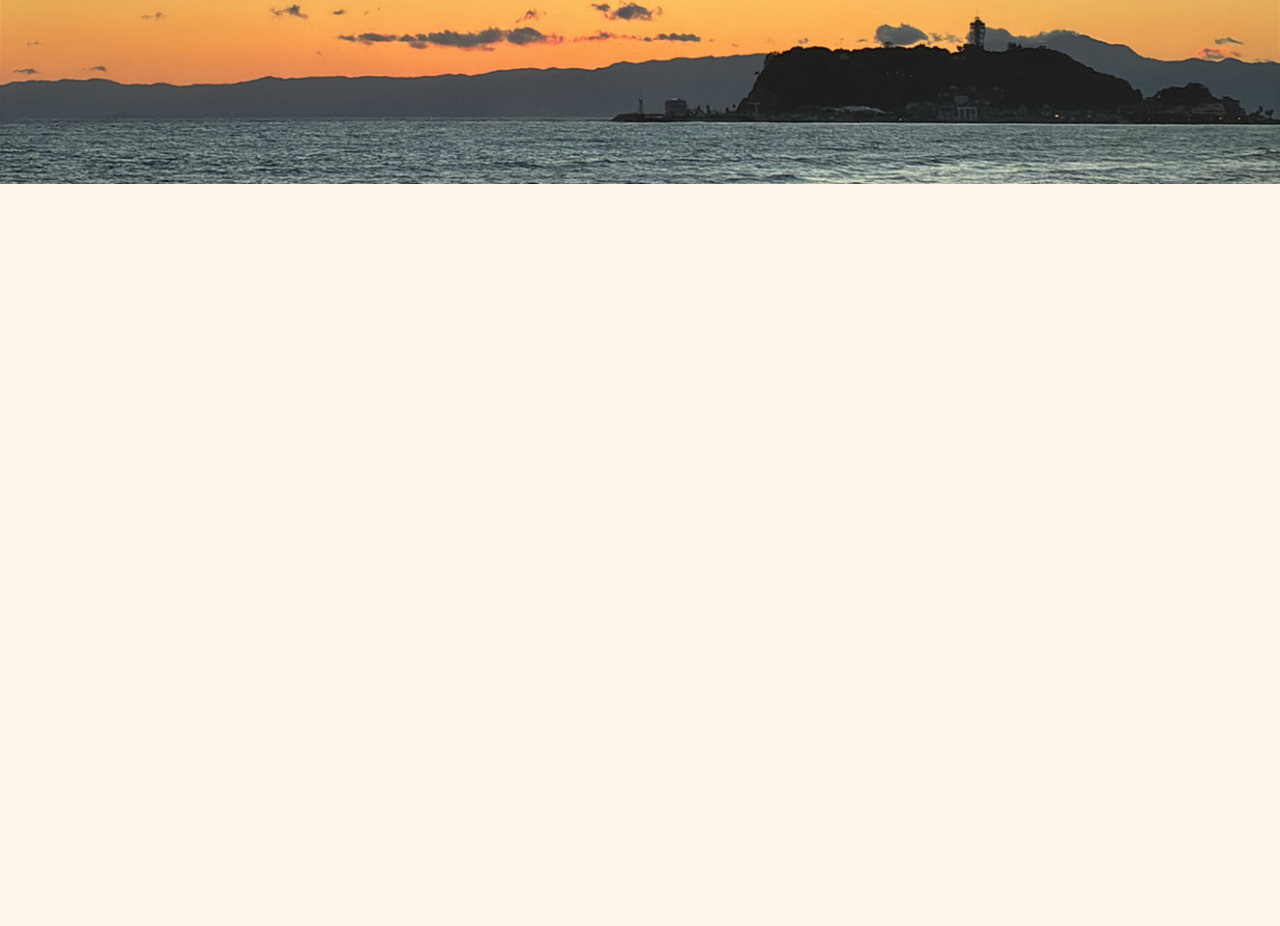
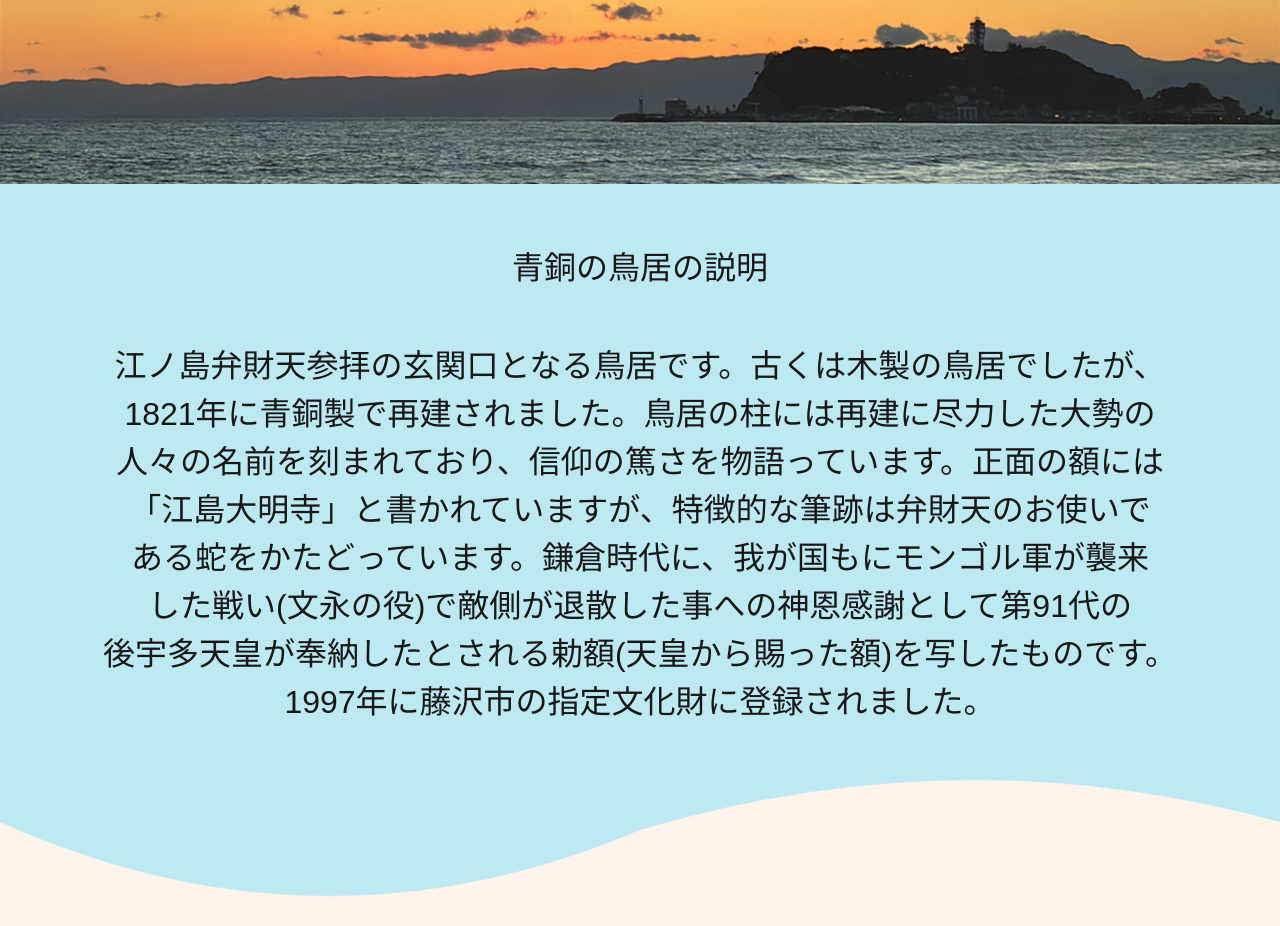
Before and after one commit to Tomoryo211/enosima_island, a Next.js app: page / in a window 1280 px wide. Shown: the part 445-1371 px from the top of the page. Before the commit the page ends 800 px from the top, so only its background shows below. Built offline with nearby package versions, Linux system fonts and the light colour scheme.

Commit message:
青銅鳥居の説明/背景スタイル変更

```diff
--- a/app/index.module.scss
+++ b/app/index.module.scss
@@ -4,4 +4,24 @@ body{
         width: 100%;
         height: 100%;
     }
+    .bronze{
+
+        background: #BDE9F2;
+        .torii{
+            text-align: center;
+            font-size: 32px;
+            padding-top: 60px;
+        }
+        .About{
+            font-size: 32px;
+            text-align: center;
+            margin-top: 50px;
+        }
+    }
+    .wave {
+        display: block;
+        width: 100%;
+        height: 200px;
+    }
+
 }
--- a/app/page.tsx
+++ b/app/page.tsx
@@ -1,18 +1,76 @@
+"use client";
 
-import {Header} from "./components/Header/Header";
-import  styles  from "./index.module.scss";
+import { useEffect } from "react";
+import { Header } from "./components/Header/Header";
+import styles from "./index.module.scss";
 import Image from "next/image";
 import back from "./Images/main2.png";
 
+export default function Home() {
 
-export default function Home() {
-  return(
+  useEffect(() => {
+    const canvas = document.getElementById("wave") as HTMLCanvasElement;
+    if (!canvas) return;
+    const ctx = canvas.getContext("2d");
+    if (!ctx) return;
+
+    const resize = () => {
+      canvas.width = window.innerWidth;
+      canvas.height = 250;
+
+      ctx.clearRect(0, 0, canvas.width, canvas.height);
+      ctx.fillStyle = "#BDE9F2";
+
+      ctx.beginPath();
+      ctx.moveTo(0, 120);
+      ctx.quadraticCurveTo(
+        canvas.width * 0.25, 300,
+        canvas.width * 0.5, 130
+      );
+      ctx.quadraticCurveTo(
+        canvas.width * 0.75, 10,
+        canvas.width, 120
+      );
+      ctx.lineTo(canvas.width, 0);
+      ctx.lineTo(0, 0);
+      ctx.closePath();
+      ctx.fill();
+    };
+
+    resize();
+    window.addEventListener("resize", resize);
+
+    return () => {
+      window.removeEventListener("resize", resize);
+    };
+  }, []);
+
+  return (
     <div className={styles.body}>
       <Header />
-      <Image src={back}  alt="背景" className={styles.img}/>
-      <div>
 
+      <Image
+        src={back}
+        alt="背景"
+        className={styles.img}
+        priority
+      />
+
+      <div className={styles.bronze}>
+        <h1 className={styles.torii}>青銅の鳥居の説明</h1>
+        <p className={styles.About}>
+          江ノ島弁財天参拝の玄関口となる鳥居です。古くは木製の鳥居でしたが、<br />
+          1821年に青銅製で再建されました。鳥居の柱には再建に尽力した大勢の<br />
+          人々の名前を刻まれており、信仰の篤さを物語っています。正面の額には<br />
+          「江島大明寺」と書かれていますが、特徴的な筆跡は弁財天のお使いで<br />
+          ある蛇をかたどっています。鎌倉時代に、我が国もにモンゴル軍が襲来<br />
+          した戦い(文永の役)で敵側が退散した事への神恩感謝として第91代の<br />
+          後宇多天皇が奉納したとされる勅額(天皇から賜った額)を写したものです。<br />
+          1997年に藤沢市の指定文化財に登録されました。
+        </p>
       </div>
+
+      <canvas id="wave" className={styles.wave}></canvas>
     </div>
-  )
+  );
 }
```
